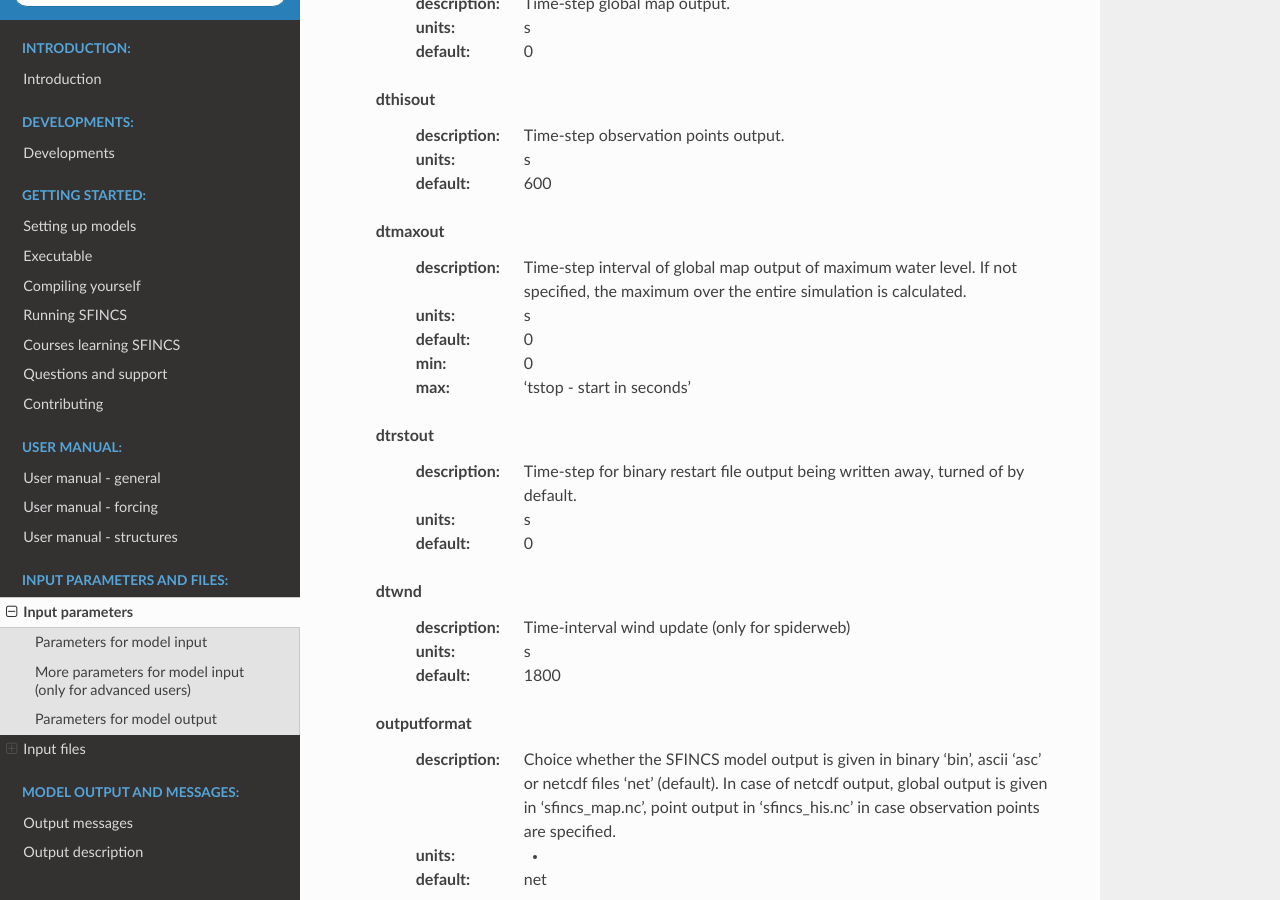
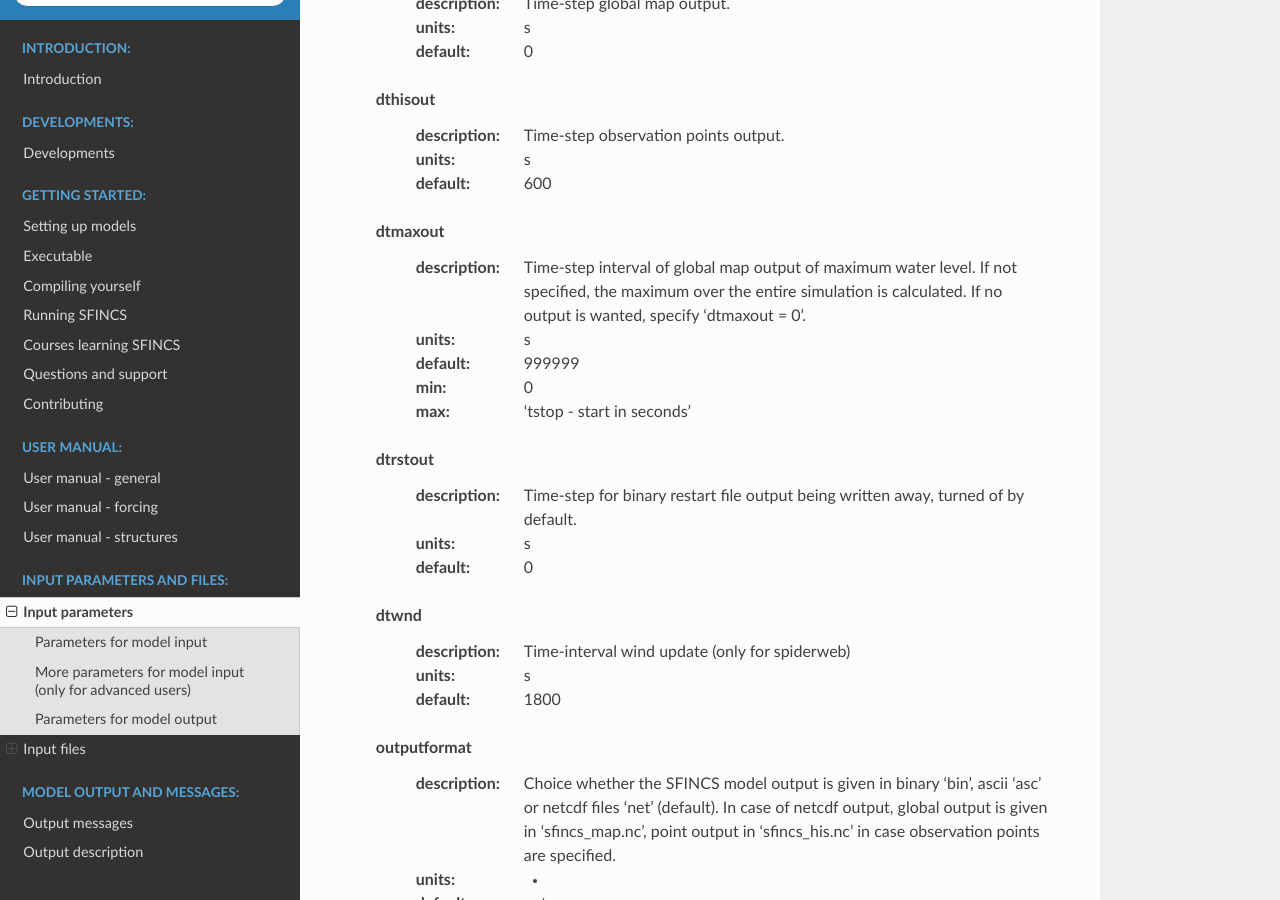
Before and after one commit to Deltares/SFINCS, a Sphinx documentation site: the page built from docs/parameters.rst, in a window 1280 px wide and 900 px high, scrolled down 6552 px. Built offline with Sphinx 7.4.7 and the Read the Docs theme 2.0.0, drawn with Linux system fonts in a browser that asks for light colours.

Commit message:
- Update dtmaxout description

```diff
--- a/docs/parameters.rst
+++ b/docs/parameters.rst
@@ -214,9 +214,9 @@ Parameters for model output
 	  :units:		s
 	  :default:		600
 	dtmaxout
-	  :description:		Time-step interval of global map output of maximum water level. If not specified, the maximum over the entire simulation is calculated.
+	  :description:		Time-step interval of global map output of maximum water level. If not specified, the maximum over the entire simulation is calculated. If no output is wanted, specify 'dtmaxout = 0'.
 	  :units:		s
-	  :default:		0
+	  :default:		999999
 	  :min:			0
 	  :max:			'tstop - start in seconds'
 	dtrstout
```
